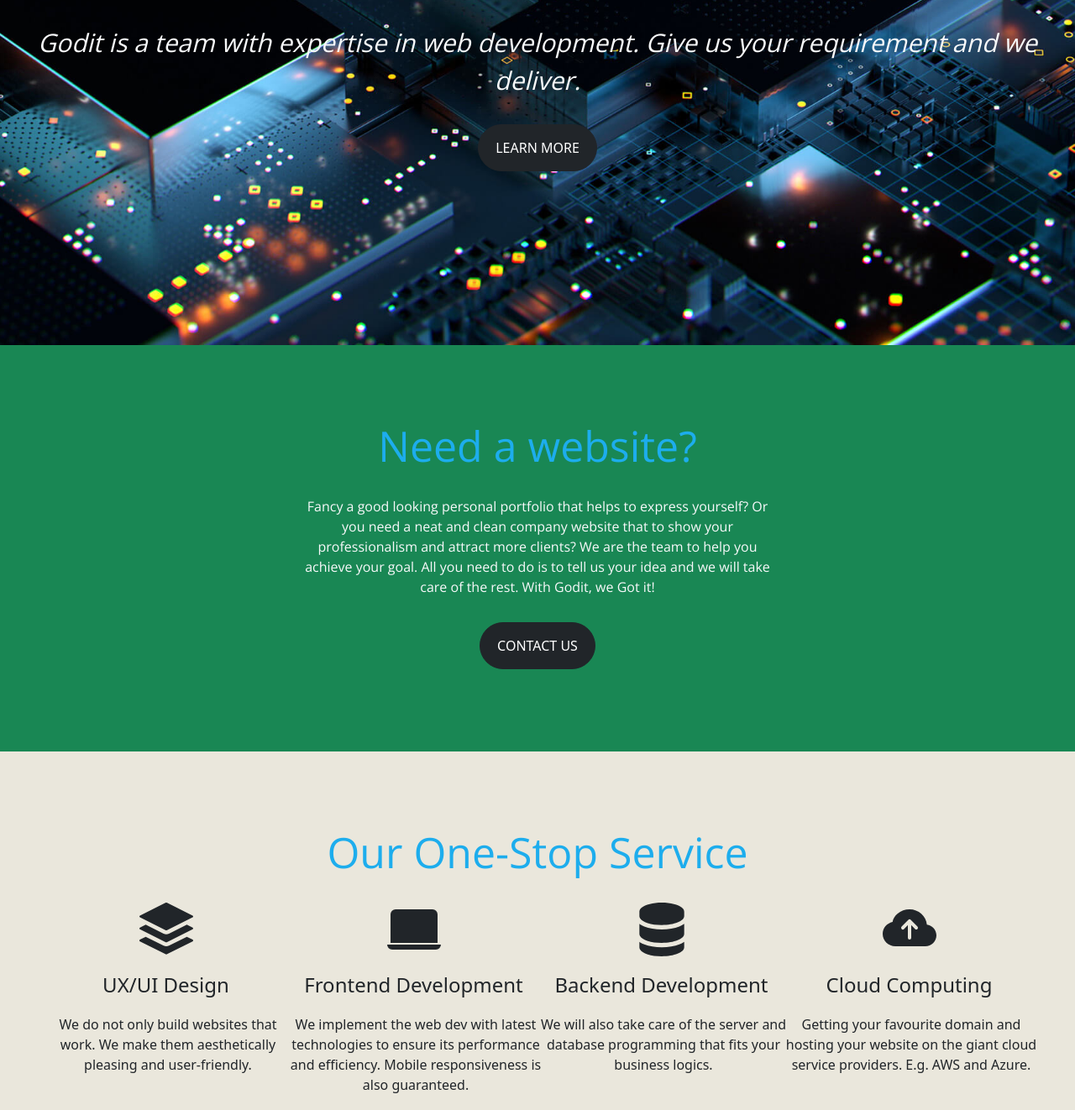
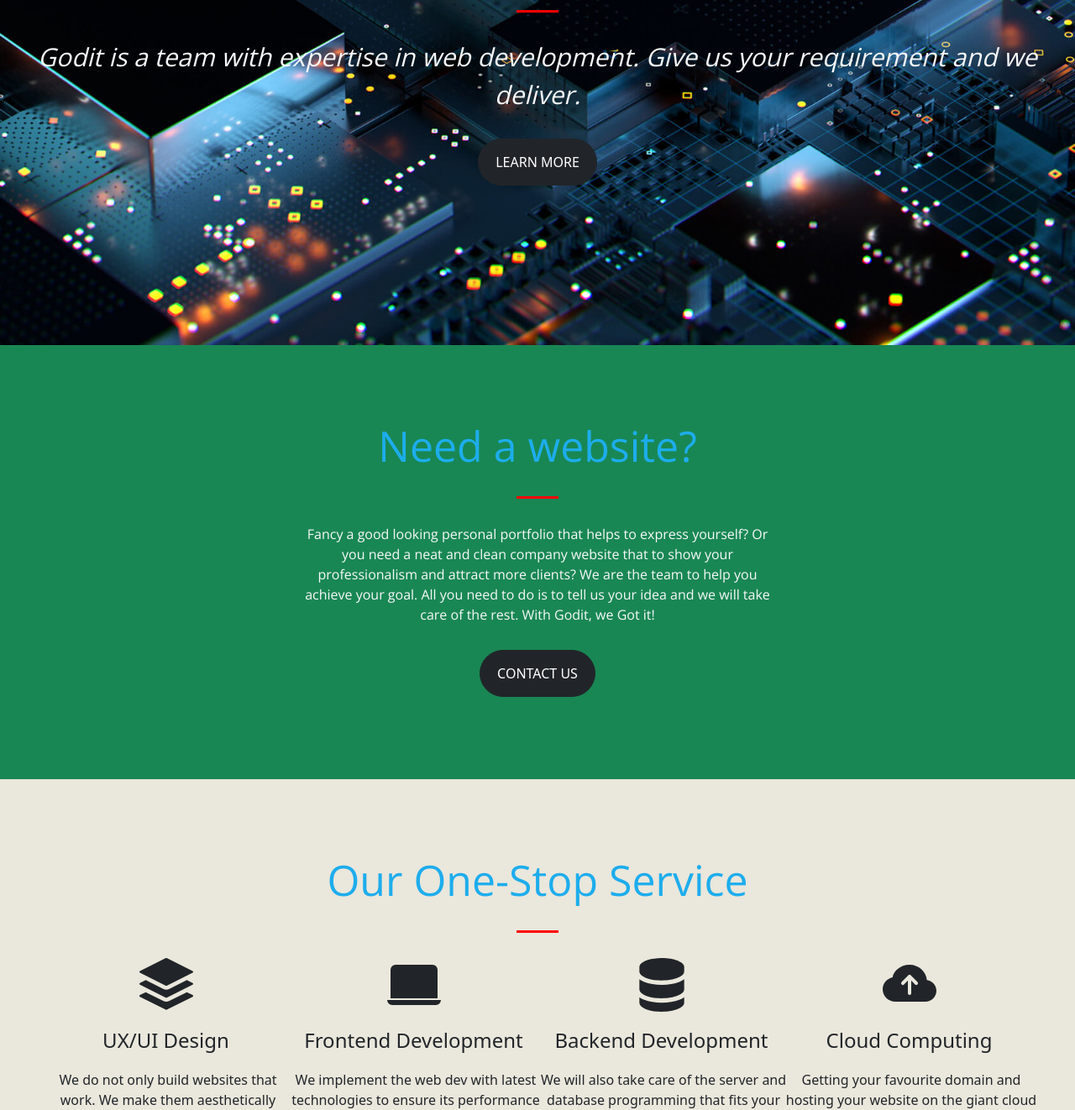
Before and after one commit to dennyjj/godit, a plain HTML site: page index.html in a window 1280 px wide. Shown: the part 445-1767 px from the top of the page at 84% size. Drawn offline with nearby package versions, Linux system fonts and the light colour scheme.

Commit message:
added horizontal breaker

```diff
--- a/index.css
+++ b/index.css
@@ -1,5 +1,13 @@
 * {
     text-align: center;
+}
+
+hr {
+    margin: 30px auto;
+    max-width: 50px;
+    border-color: red;
+    border-width: 3px;
+    opacity: 1;
 }
 
 .avatar-container {
--- a/index.html
+++ b/index.html
@@ -41,7 +41,7 @@
                 style="margin-bottom: 50px; font-size: 70px; font-family: 'Open Sans', sans-serif; font-weight: bold;">
                 OWNING A WEBSITE HAS NEVER BEEN EASIER EVER</h1>
             <!-- <h1 class="text-light" style="margin-bottom: 50px; font-size: 50px; font-family: 'Open Sans', sans-serif; font-weight: bold;">HAS NEVER BEEN EASIER EVER</h1> -->
-            <div></div>
+            <hr>
             <p class="text-light"
                 style="margin-bottom: 30px; font-size: 30px; font-family: 'Open Sans', sans-serif; font-style: italic;">
                 Godit is a team with expertise in web development. Give us your
@@ -60,7 +60,7 @@
             <h3 class="text-center"
                 style="margin-bottom: 30px; color: rgb(29, 173, 237); font-family: 'Open Sans', sans-serif; font-size: 50px; ">
                 Need a website?</h3>
-            <div></div>
+            <hr>
             <p class="text-light w-50 text-center ms-auto me-auto"
                 style="margin-bottom: 30px; font-family: 'Open Sans', sans-serif; font-size: 16px;">
                 Fancy a good looking personal portfolio that helps to express
@@ -81,8 +81,7 @@
             style="margin-bottom: 30px; color: rgb(29, 173, 237); font-family: 'Open Sans', sans-serif; font-size: 50px;">
             Our One-Stop Service
         </h3>
-        <div>
-        </div>
+        <hr>
         <div class="row g-0">
             <div class="service-block col-lg-3 col-sm-6">
                 <svg xmlns="http://www.w3.org/2000/svg" width="64" height="64" fill="currentColor" class="bi bi-stack"
@@ -152,7 +151,7 @@
         <div class="row g-0">
             <div class="col-lg-3 col-sm-6">
                 <div class="portfolio-box">
-                    <img src="./img/portfolio/1.jpg" >
+                    <img src="./img/portfolio/1.jpg">
                     <div class="portfolio-box-caption">
                         <div class="portfolio-box-captionContent">
                             <div>
@@ -214,7 +213,7 @@
             <h3 class="text-center"
                 style="margin-bottom: 30px;color: rgb(29, 173, 237); font-family: 'Open Sans', sans-serif; font-size: 50px;">
                 Who are we?</h3>
-            <div></div>
+            <hr>
             <p class="text-light" style="margin-bottom: 30px; font-family: 'Open Sans', sans-serif; font-size: 16px;">
                 Godit is a team formed by five full stack developers. We are raised in
                 Hong Kong and now working in different parts of the world.
@@ -264,7 +263,7 @@
             <h3 class="text-center"
                 style="margin-bottom: 30px;color: rgb(29, 173, 237); font-family: 'Open Sans', sans-serif; font-size: 50px;">
                 Contact Information</h3>
-            <div></div>
+            <hr>
             <p>
                 If you need a website, whether you already have all the blueprints or
                 just an initial thought, feel free to contact us via email!
```
